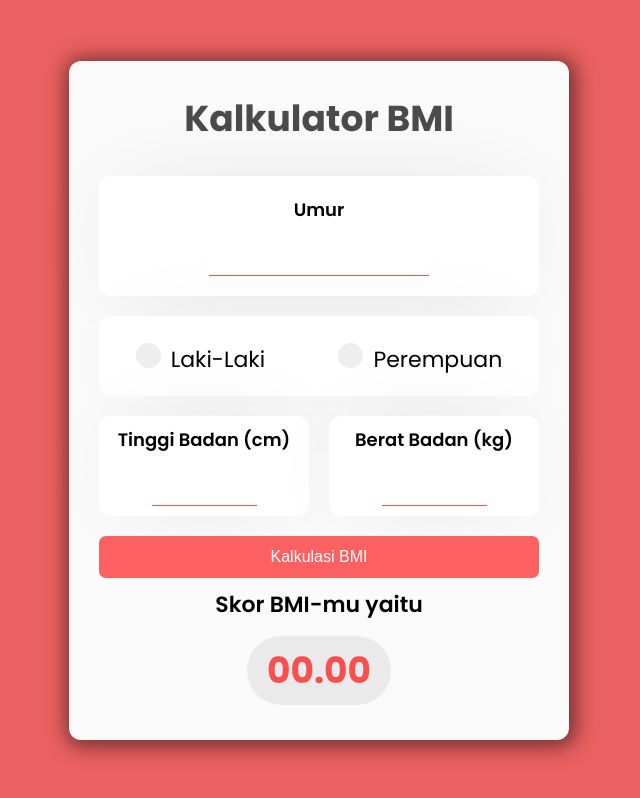
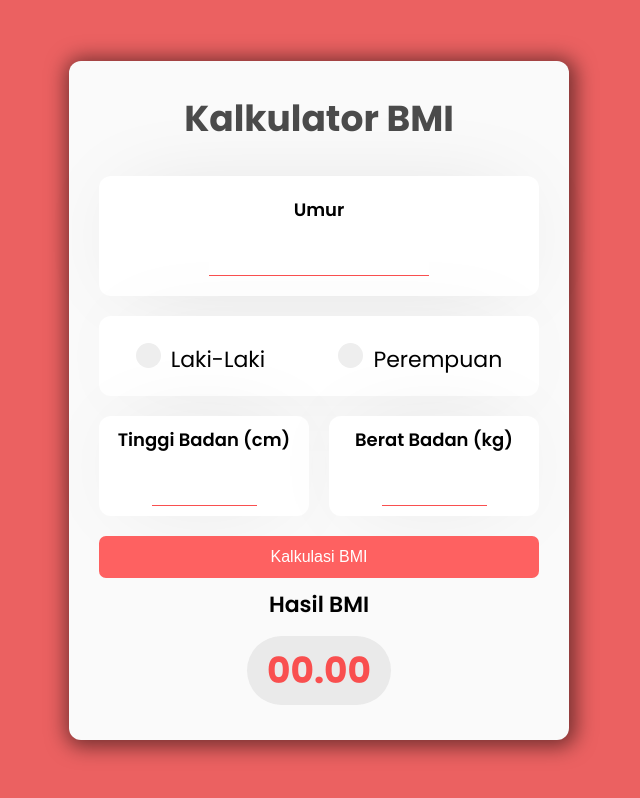
Before and after one commit to revou-fundamental-course/8-jul-24-Myriadn, a plain HTML site: page index.html in a window 1280 px wide. Shown: the whole page, without its empty margins (321-961 px from the left). Drawn offline with Linux system fonts and the light colour scheme.

Commit message:
BMI Calculator
modify "Hasil BMI"

```diff
--- a/index.html
+++ b/index.html
@@ -39,7 +39,7 @@
               <button class="calculate" id="submit" onclick="calculate();">Kalkulasi BMI</button>
           </div>
           <div class="result">
-            <p>Skor BMI-mu yaitu</p>
+            <p>Hasil BMI</p>
             <div id="result">00.00</div>
             <p class="comment"></p>
           </div>
```
